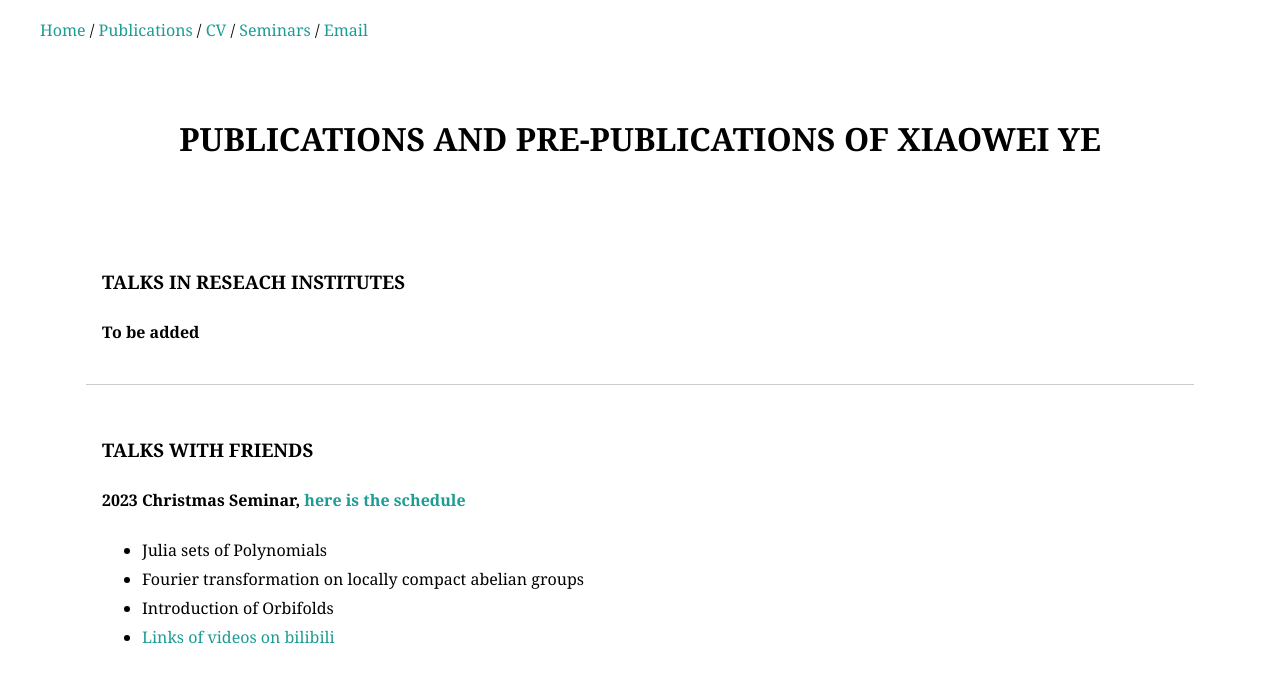
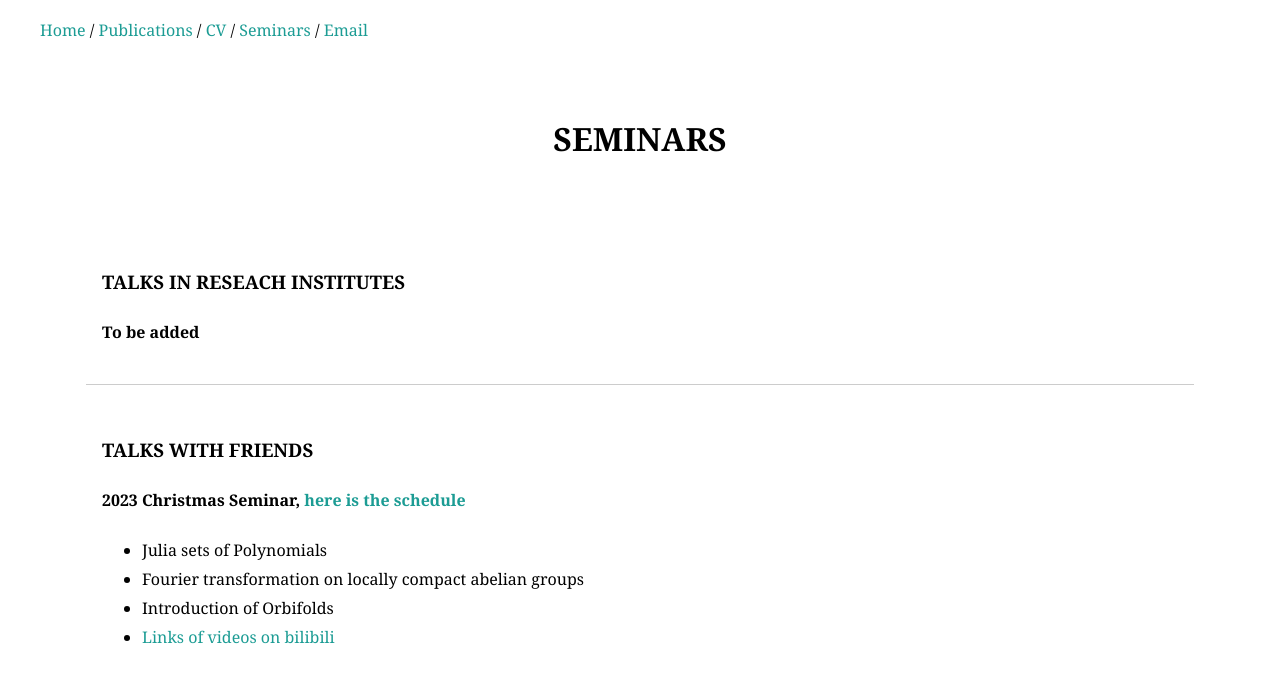
Before and after one commit to XiaoweiYEXavier/XiaoweiYEXavier.github.io, a Jekyll site: the page Seminars/index.html, which Jekyll copies as it is, in a window 1280 px wide. Shown: the top 683 px of the page. Built offline with Jekyll 4.4.1, drawn with Linux system fonts in a browser that asks for light colours; nearby versions of some CDN libraries; some web fonts are replaced.

Commit message:
Update index.html

```diff
--- a/Seminars/index.html
+++ b/Seminars/index.html
@@ -16,7 +16,7 @@
 </head>
 <body>
   <header>
-     <h1>Publications and pre-publications of Xiaowei YE</h1>
+     <h1>Seminars</h1>
   </header>
   <main>
     <section>
```
